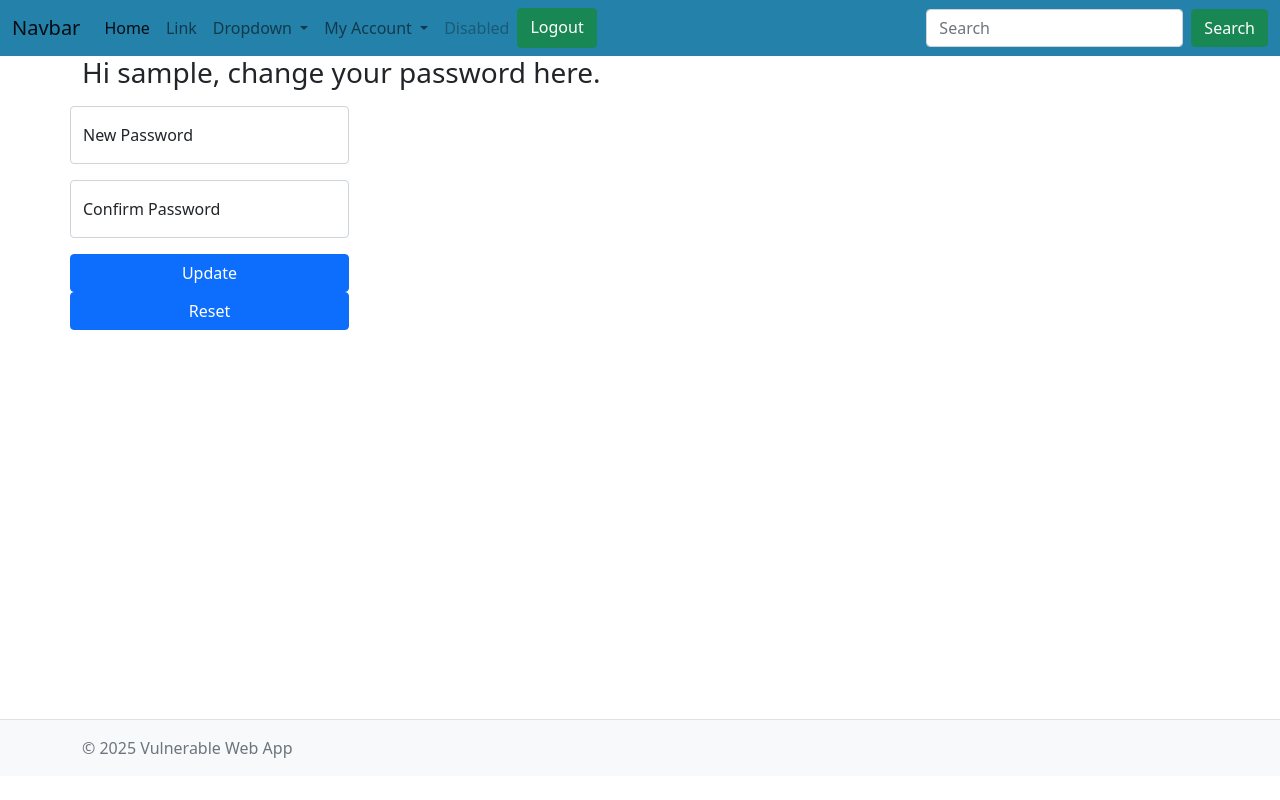
After one commit to kusam-chandrahas-reddy/VulnApp, a Flask app: template templates/changepwd.html in a window 1280 px wide. The commit adds this page. Run offline with Flask 3, Linux system fonts and the light colour scheme; the template is opened without the code that fills it: most values are stand-ins (such as "Sample title", 1, 10 or a date in 2020).

Commit message:
adding change pwd

```diff
--- a/app.py
+++ b/app.py
@@ -82,6 +82,37 @@ def login():
     else:
         return 'Unsupported Method'
 
+@app.route('/changepwd')
+def password():
+    if 'username' in session:
+        if request.method=='GET':
+            return render_template('changepwd.html',username=session.get('username'))
+        elif request.method=='POST':
+            user=session.get('username')
+            if 'new_password' in request.form and 'confirm_password' in request.form and 'confirmchange' not in request.form:
+                np=request.form['new_password']
+                cp=request.form['confirm_password']
+                if cp != np:
+                    return render_template('changepwd.html',username=session.get('username'),message='Entered passwords are mismatching')
+                session['new_password']=np
+                return render_template('confirmchangepwd.html',username=session.get('username'))
+            elif 'new_password' not in request.form and 'confirm_password' not in request.form and 'confirmchange' in request.form and 'new_password' in session:
+                confirm=request.form['confirmchange']
+                if confirm=='Yes':
+                    query='UPDATE users SET password = ? WHERE username= ? ;'
+                    data=(session.get('new_password'),session.get('username'))
+                    pass
+                elif confirm=='No':
+                    return render_template('changepwd.html',username=session.get('username'),message='Password is Not Updated')
+                else:
+                    return render_template('changepwd.html',username=session.get('username'),message='Invalid Request is sent. Please try again!!!')
+            else:
+                return render_template('changepwd.html',username=session.get('username'),message='Invalid Request is sent. Please try again!!!')
+
+    else:
+        return redirect(url_for('login'))
+
+
 @app.route('/dashboard')
 def dashboard():
     if 'username' in session:
--- /dev/null
+++ b/templates/changepwd.html
@@ -0,0 +1,45 @@
+{% extends "base.html" %}
+
+{% block title%}Change Password{%endblock%}
+
+{%block content%}
+<div class="container align-center">
+	{% if message %}
+  <div class="alert alert-danger mb-3" role="alert">
+	  {{message}}
+  </div>
+  {% endif %}
+	<h3 class='mb-3'>Hi {{username}}, change your password here.</h3>
+		<form class="g-3" method='POST' action='/changepwd'>
+		<div class="row form-floating col-md-3 mb-3">
+			<input type="password" name='new_password' class="form-control" id="floatingNewPassword" placeholder="New Password">
+			<label for="floatingNewPassword">New Password</label>
+		</div>
+		<div class="row form-floating col-md-3 mb-3">
+			<input type="password" class="form-control" name='confirm_password' id="floatingConfirmPassword" placeholder="Confirm Password">
+			<label for="floatingConfirmPassword">Confirm Password</label>
+		</div>
+		<div class="row form-floating col-md-3 mb-3">
+			<button type="submit" class="btn btn-primary">Update</button>
+			<button type="reset" class="btn btn-primary">Reset</button>
+		</div>
+		</form>
+	</div>
+{%endblock%}
+
+{%block login %} <a class="btn btn-success" href="/logout" role="button">Logout</a>
+{%endblock%}
+
+{% block nav_menuitem%}
+<li class="nav-item dropdown">
+	<a class="nav-link dropdown-toggle" href="#" id="navbarDropdown" role="button" data-bs-toggle="dropdown" aria-expanded="false">
+	  My Account
+	</a>
+	<ul class="dropdown-menu">
+	  <li><a class="dropdown-item" href="#">My Profile</a></li>
+	  <li><a class="dropdown-item" href="/changepwd">Change Password</a></li>
+	  <li><hr class="dropdown-divider"></li>
+	  <li><a class="dropdown-item" href="/logout">Logout</a></li>
+	</ul>
+</li>
+{%endblock%}
--- a/templates/dashboard.html
+++ b/templates/dashboard.html
@@ -18,7 +18,7 @@ Click here to <a href="/logout">Logout</a></p>
 	</a>
 	<ul class="dropdown-menu">
 	  <li><a class="dropdown-item" href="#">My Profile</a></li>
-	  <li><a class="dropdown-item" href="#">Change Password</a></li>
+	  <li><a class="dropdown-item" href="/changepwd">Change Password</a></li>
 	  <li><hr class="dropdown-divider"></li>
 	  <li><a class="dropdown-item" href="/logout">Logout</a></li>
 	</ul>
--- a/templates/login.html
+++ b/templates/login.html
@@ -10,7 +10,7 @@
 {% endif %}
 	<div class="container align-self-center">
 	<h3 class='mb-3'>Enter Username & Password</h3>
-	<form class="g-3" method='post' action='/auth'>
+		<form class="g-3" method='post' action='/auth'>
 		<div class="row form-floating col-md-3 mb-3">
 			<input type="text" name='username' class="form-control" id="floatingInput" placeholder="username">
 			<label for="floatingInput">Username</label>
@@ -23,8 +23,8 @@
 			<button type="submit" class="btn btn-primary">Login</button>
 		</div>
 		<a class="btn btn-success row col-md-3 mb-3" href="/register" role="button">Register/Sign Up</a>
-		</div>
-	</form>
+		</form>
+	</div>
 	<!--	<form method='post' action='/auth'>
 			<label>Username</label> <input type='text' name='username' width='100'/></br>
 			<label>Password</label> <input type='password' name='password' width='100'/>
```
Also changed, not shown: templates/confirmchangepwd.html (added, +51 -0 lines).
